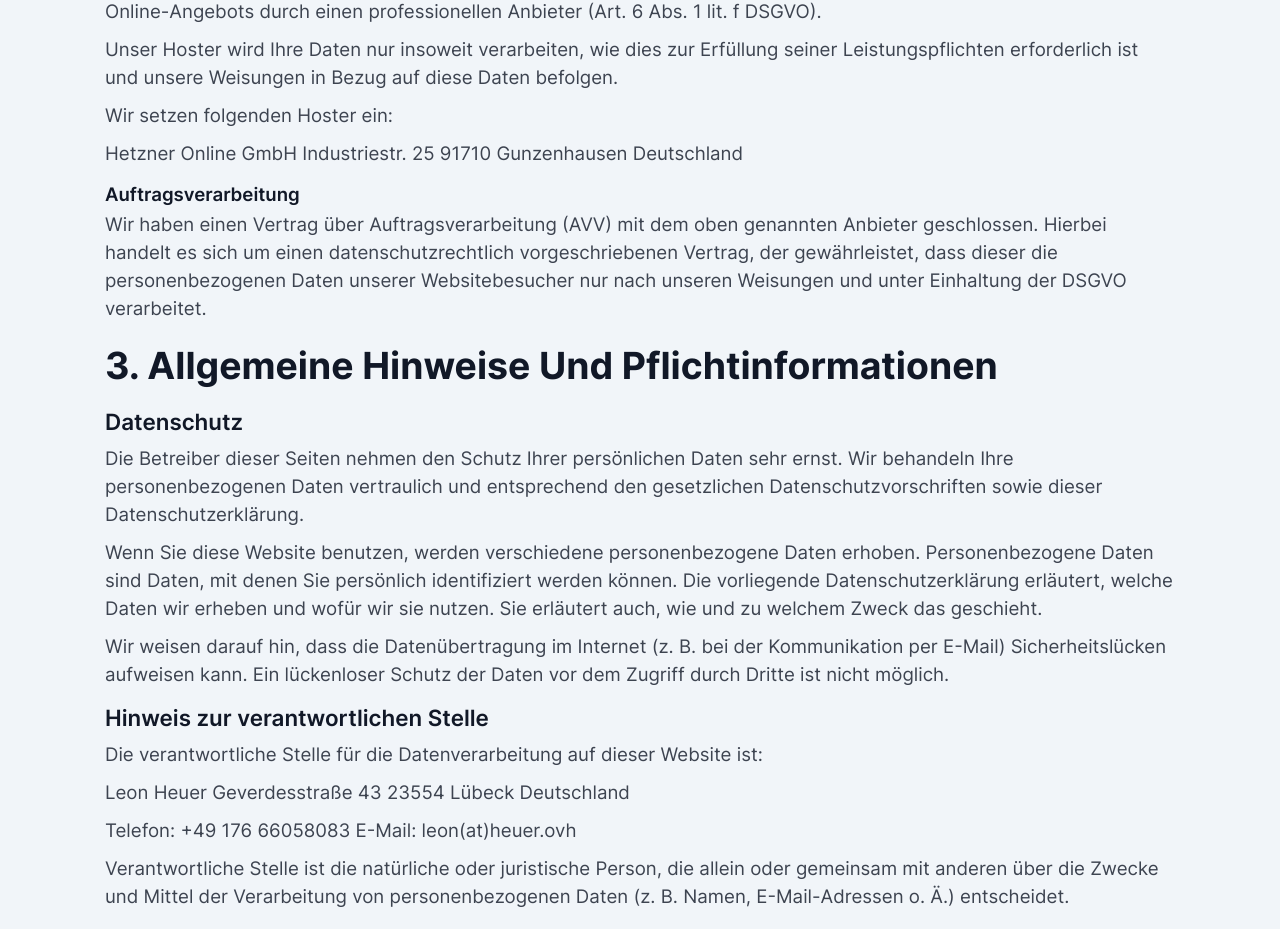
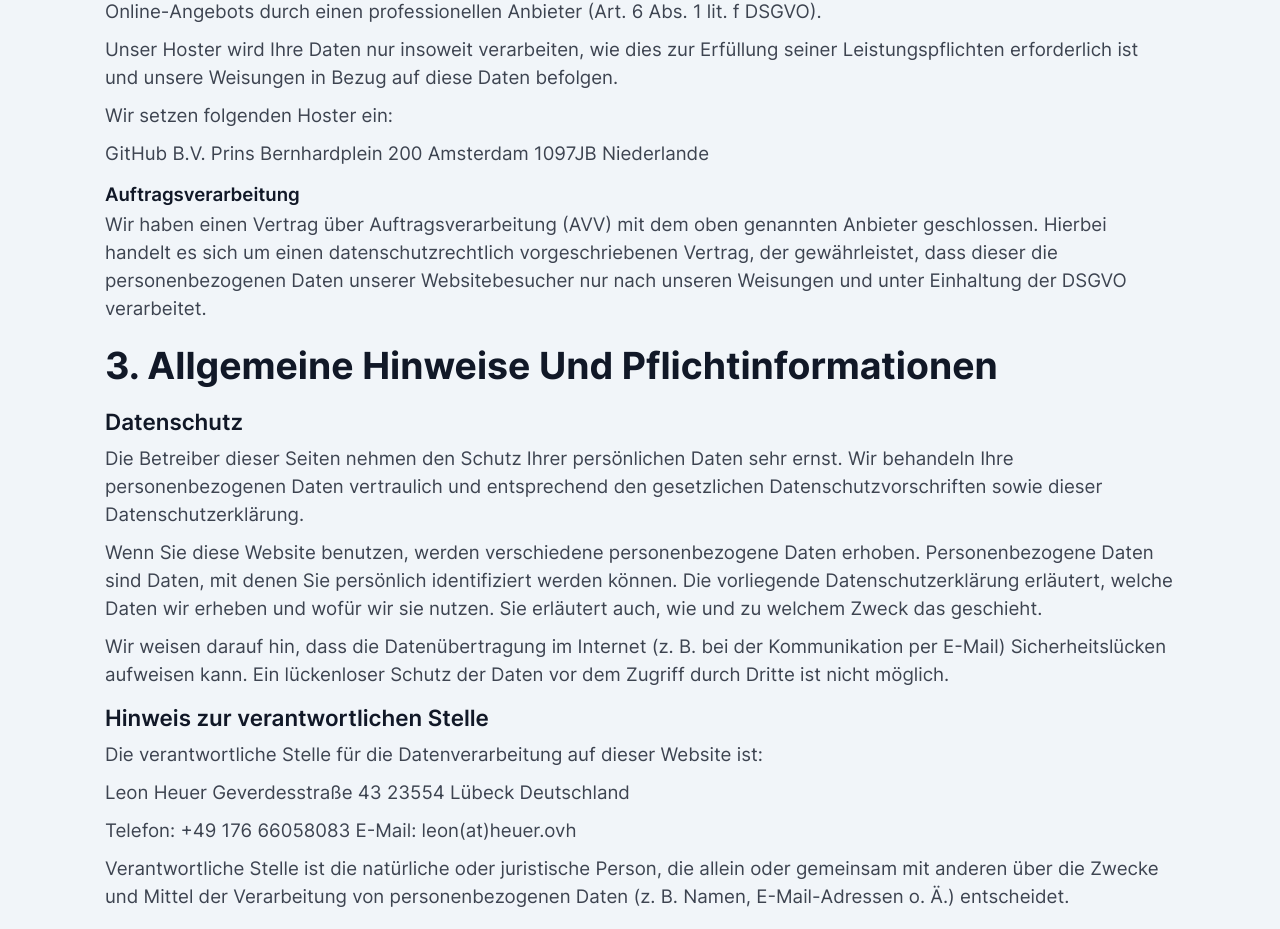
Before and after one commit to heuerleon/portfolio, a Next.js app: page /privacy in a window 1280 px wide. Shown: the part 1754-2683 px from the top of the page. Built offline with nearby package versions, Linux system fonts and the light colour scheme.

Commit message:
update some information

```diff
--- a/src/components/TopIntroduction.tsx
+++ b/src/components/TopIntroduction.tsx
@@ -66,8 +66,9 @@ export default function TopIntroduction() {
             </h3>
             <h1>Leon Heuer</h1>
             <p className="p-no-margin">
-              My name is Leon Heuer and I welcome you to my personal website.
-              I am a 19 years old software developer from Germany.
+              My name is Leon Heuer and I welcome you to my personal portfolio.
+              I am a student and young software developer from Germany
+              with an international focus.
             </p>
             <div className="social-media-container">
               <a
--- a/src/markdown/AboutMe.mdx
+++ b/src/markdown/AboutMe.mdx
@@ -1,7 +1,7 @@
 # About Me
 
-My name is Leon Heuer and I am a young software developer with a passion for programming since I was only 10 years old. I am actively writing desktop applications with C# and server-side mods for Minecraft with Java and Kotlin, utilizing MongoDB as database management system. I also have experience with the scripting languages TypeScript and Python, as well as the frontend library React and the framework Svelte.
+I am a young software developer with a passion for programming since I was only 10 years old. I like to write server-side Minecraft mods with Kotlin and MongoDB as database. I also have experience with the scripting languages TypeScript and the frontend library React. In the past, I have used Rust in a professional environment for backend development.
 
-At the moment, I am doing a dual study in applied computer science at [OTTO](https://www.otto.de/) where I currently work on the OTTO App. In my free time, I develop server-side mods for a [Minecraft](https://www.minecraft.net/en-us) server called [SkyCave](https://github.com/skycavemc), where thousands of players have already used what I developed.
+At the moment, I am doing a dual study programme in applied computer science at [OTTO](https://www.otto.de/), Germany's second largest online retailer. Currently, I work in full-stack development for serving customer benefits. In my free time, I develop server-side mods for the [Minecraft](https://www.minecraft.net/en-us) server [SkyCave](https://github.com/skycavemc), where thousands of players have already used what I developed.
 
 If you're interested in what I do, feel free to take a look at my [GitHub repositories](https://github.com/heuerleon?tab=repositories) or my [projects](#featured) listed below.
--- a/src/markdown/Privacy.mdx
+++ b/src/markdown/Privacy.mdx
@@ -40,10 +40,10 @@ Unser Hoster wird Ihre Daten nur insoweit verarbeiten, wie dies zur Erfüllung s
 
 Wir setzen folgenden Hoster ein:
 
-Hetzner Online GmbH
-Industriestr. 25 91710
-Gunzenhausen
-Deutschland
+GitHub B.V.
+Prins Bernhardplein 200
+Amsterdam 1097JB
+Niederlande
 
 #### Auftragsverarbeitung
 
```
